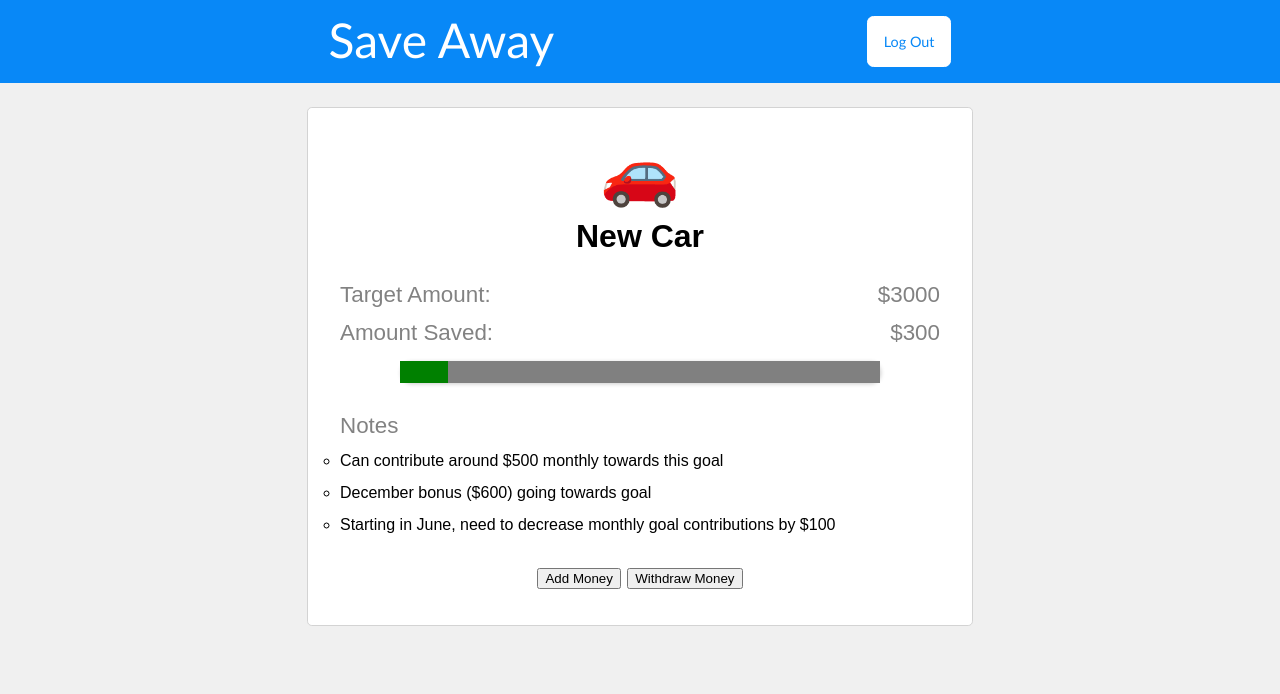
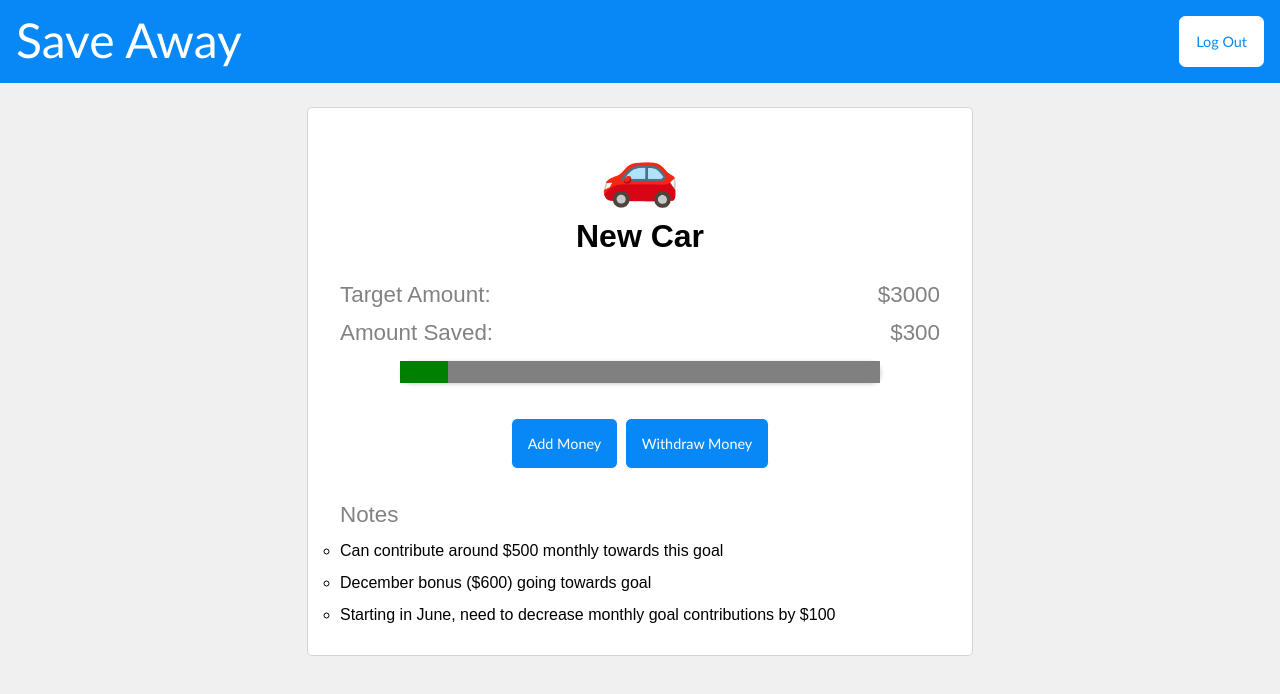
Before and after one commit to StevenZambito/SaveAway, a React (Create React App) app in the folder ClientApp/: page / in a window 1280 px wide. Shown: the top 694 px of the page. Built offline with nearby package versions, Linux system fonts and the light colour scheme.

Commit message:
Styled buttons on Goal page

```diff
--- a/ClientApp/src/pages/Goal.jsx
+++ b/ClientApp/src/pages/Goal.jsx
@@ -24,6 +24,10 @@ export function Goal() {
             <div className={styles.progressBar}>
               <progress value="300" max="3000" />
             </div>
+            <section className={styles.goalButtons}>
+              <button>Add Money</button>
+              <button>Withdraw Money</button>
+            </section>
             <section className={styles.notesSection}>
               <p>Notes</p>
               <ul>
@@ -35,10 +39,6 @@ export function Goal() {
                 </li>
               </ul>
             </section>
-            <section className={styles.goalButtons}>
-              <button>Add Money</button>
-              <button>Withdraw Money</button>
-            </section>
           </div>
         </div>
       </div>
--- a/ClientApp/src/styles/Goal.module.scss
+++ b/ClientApp/src/styles/Goal.module.scss
@@ -95,5 +95,15 @@ li {
   button {
     margin: 0.2rem;
     cursor: pointer;
+    border-radius: 0.4rem;
+    padding: 1rem;
+    font-family: 'Gill Sans', 'Gill Sans MT', Calibri, 'Trebuchet MS',
+      sans-serif;
+    cursor: pointer;
+    align-items: center;
+    background-color: rgb(8, 136, 247);
+    border: solid thin white;
+    color: white;
+    font-size: 0.9rem;
   }
 }
--- a/ClientApp/src/styles/Header.module.scss
+++ b/ClientApp/src/styles/Header.module.scss
@@ -2,7 +2,7 @@
   color: white;
   background-color: rgb(8, 136, 247);
   display: flex;
-  justify-content: space-evenly;
+  justify-content: space-between;
   font-size: 3rem;
   // border: solid red;
   padding: 1rem;
```
